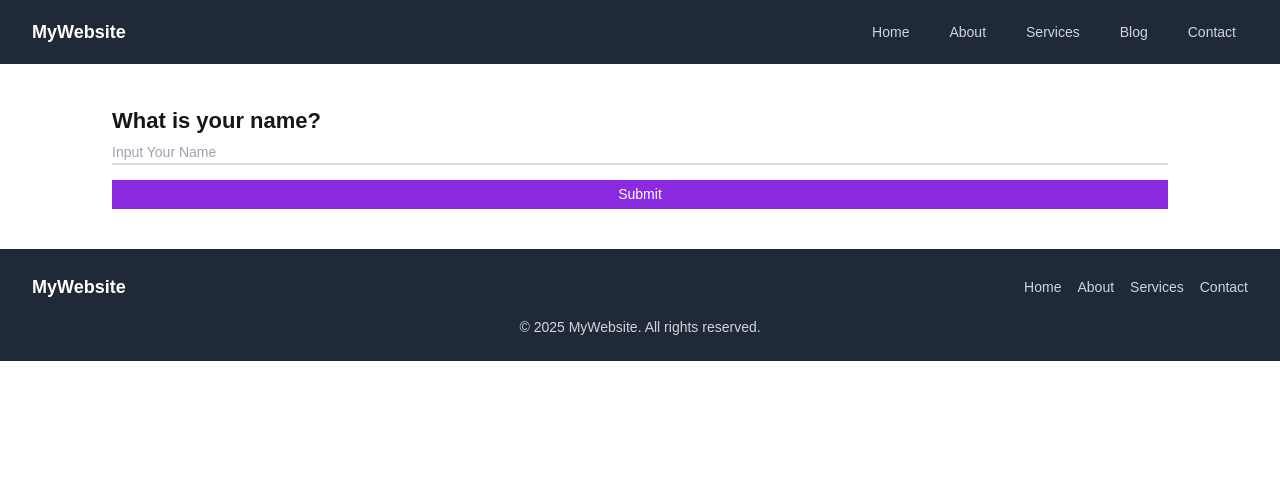
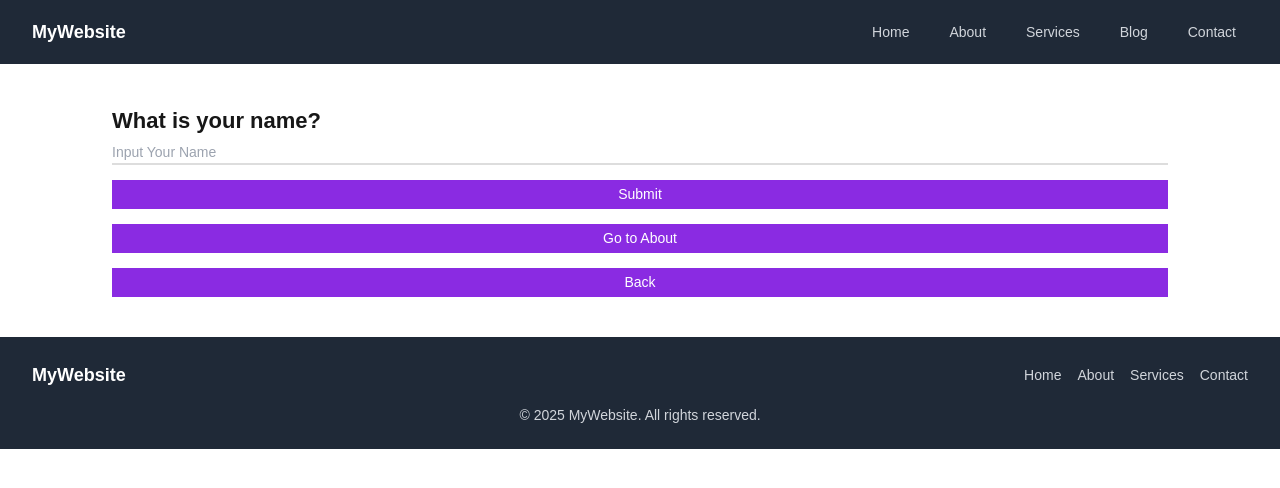
Before and after one commit to Mohosin999/Next.js-15, a Next.js app: page /contact in a window 1280 px wide. Shown: the top 488 px of the page. Built offline with nearby package versions, Linux system fonts and the light colour scheme.

Commit message:
linking and navigating

```diff
--- a/src/app/contact/page.jsx
+++ b/src/app/contact/page.jsx
@@ -1,7 +1,11 @@
+"use client";
 import Wrapper from "@/components/wrapper";
 import styles from "./styles.module.css";
+import { useRouter } from "next/navigation";
 
 const Contact = () => {
+  const router = useRouter();
+
   return (
     <Wrapper>
       <div className="contact-style">
@@ -12,6 +16,20 @@ const Contact = () => {
           className={styles.input}
         />
         <button className="submit-button">Submit</button>
+        <button
+          className="submit-button"
+          type="button"
+          onClick={() => router.push("/about")}
+        >
+          Go to About
+        </button>
+        <button
+          className="submit-button"
+          type="button"
+          onClick={() => router.back()}
+        >
+          Back
+        </button>
       </div>
     </Wrapper>
   );
```
